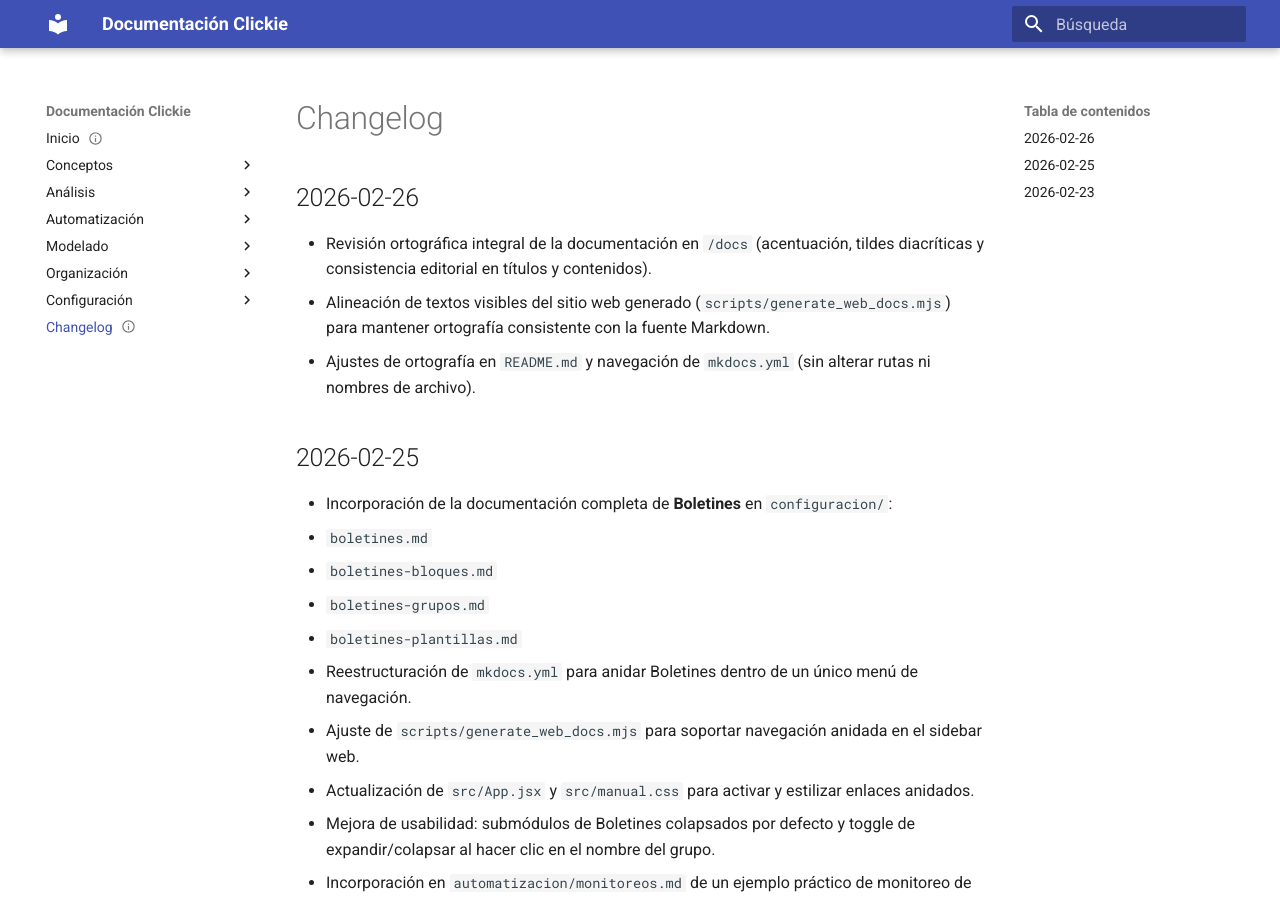
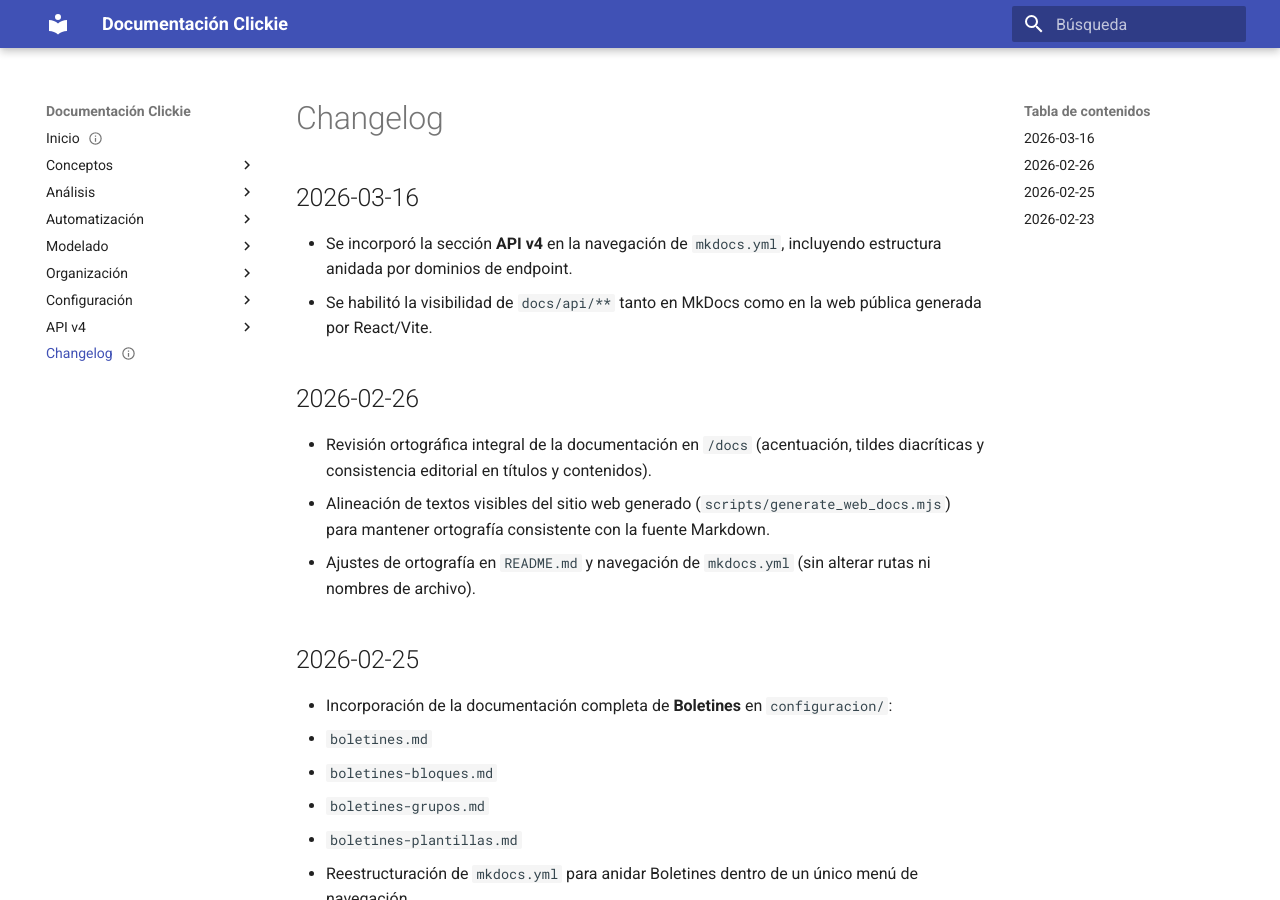
Before and after one commit to clickiespa/docv4, an MkDocs documentation site: the page built from docs/changelog.md, in a window 1280 px wide and 900 px high. Built offline with MkDocs 1.6.1 and Material for MkDocs 9.7.7, drawn with Linux system fonts in a browser that asks for light colours; some of the changed lines change nothing that is shown.

Commit message:
docs: incluir API v4 en nav y publicar en sitio web

```diff
--- a/docs/changelog.md
+++ b/docs/changelog.md
@@ -1,12 +1,17 @@
 ---
 title: "Changelog"
 version: "v4"
-last_updated: "2026-02-26"
+last_updated: "2026-03-16"
 owner: "Product"
 status: "stable"
 ---
 
 # Changelog
+
+## 2026-03-16
+
+- Se incorporó la sección **API v4** en la navegación de `mkdocs.yml`, incluyendo estructura anidada por dominios de endpoint.
+- Se habilitó la visibilidad de `docs/api/**` tanto en MkDocs como en la web pública generada por React/Vite.
 
 ## 2026-02-26
 
--- a/mkdocs.yml
+++ b/mkdocs.yml
@@ -31,6 +31,61 @@ nav:
           - Bloques de contenido: configuracion/boletines-bloques.md
           - Grupos de destinatarios: configuracion/boletines-grupos.md
           - Plantillas: configuracion/boletines-plantillas.md
+  - API v4:
+      - Introducción API: api/README.md
+      - Getting Started: api/Getting_started_with_v4/getting_started.md
+      - Endpoints:
+          - Assets: api/Assets/assets.md
+          - Collaborators: api/Collaborators/collaborators.md
+          - Dashboards:
+              - Dashboards: api/Dashboards/dashboards.md
+              - Widgets: api/Dashboards/widgets.md
+          - Devices:
+              - Devices: api/Devices/devices.md
+              - Device Models: api/Devices/device_models.md
+          - Entities: api/Entities/eav_entities.md
+          - Filters: api/Filters/filters.md
+          - Forms: api/Forms/forms.md
+          - Global Resources:
+              - Icons: api/Global_resources/icons.md
+              - Languages: api/Global_resources/languages.md
+              - Methods: api/Global_resources/methods.md
+              - Templates: api/Global_resources/templates.md
+              - Time Patterns: api/Global_resources/time_patterns.md
+              - Time Zones: api/Global_resources/time_zones.md
+          - Metrics and Data:
+              - Metrics: api/Metrics_and_data/metrics.md
+              - Data Ingestion and Deletion: api/Metrics_and_data/data_ingestion_and_deletion.md
+              - Legacy Data Notes: api/Metrics_and_data/data_no_usar.md
+          - Monitors:
+              - Monitors: api/Monitors/monitors.md
+              - Ground Monitor: api/Monitors/ground_monitor.md
+          - Scope:
+              - Accounts: api/Scope/accounts.md
+              - Clearances: api/Scope/clearances.md
+              - Environments: api/Scope/environments.md
+              - Relationships: api/Scope/relationships.md
+              - Roles: api/Scope/roles.md
+          - Search:
+              - Metrics Search: api/Search/Metrics.md
+          - Setups:
+              - Setups: api/Setups/setups.md
+              - Setup Metrics: api/Setups/setup_metrics.md
+              - Device Setups: api/Setups/device_setups.md
+              - Inventories: api/Setups/inventories.md
+          - Types:
+              - Types: api/Types/types.md
+              - Asset Categories: api/Types/asset_categories.md
+              - Metric Events: api/Types/metric_events.md
+          - UOMs: api/Uoms/uoms.md
+          - Gateways:
+              - Health: api/gateways/health.md
+              - Devices: api/gateways/devices.md
+              - Actions: api/gateways/actions.md
+              - Jobs: api/gateways/jobs.md
+              - Logs: api/gateways/logs.md
+              - Gateway Changelog: api/gateways/changelog.md
+      - API Changelog: api/changelog.md
   - Changelog: changelog.md
 
 markdown_extensions:
```
